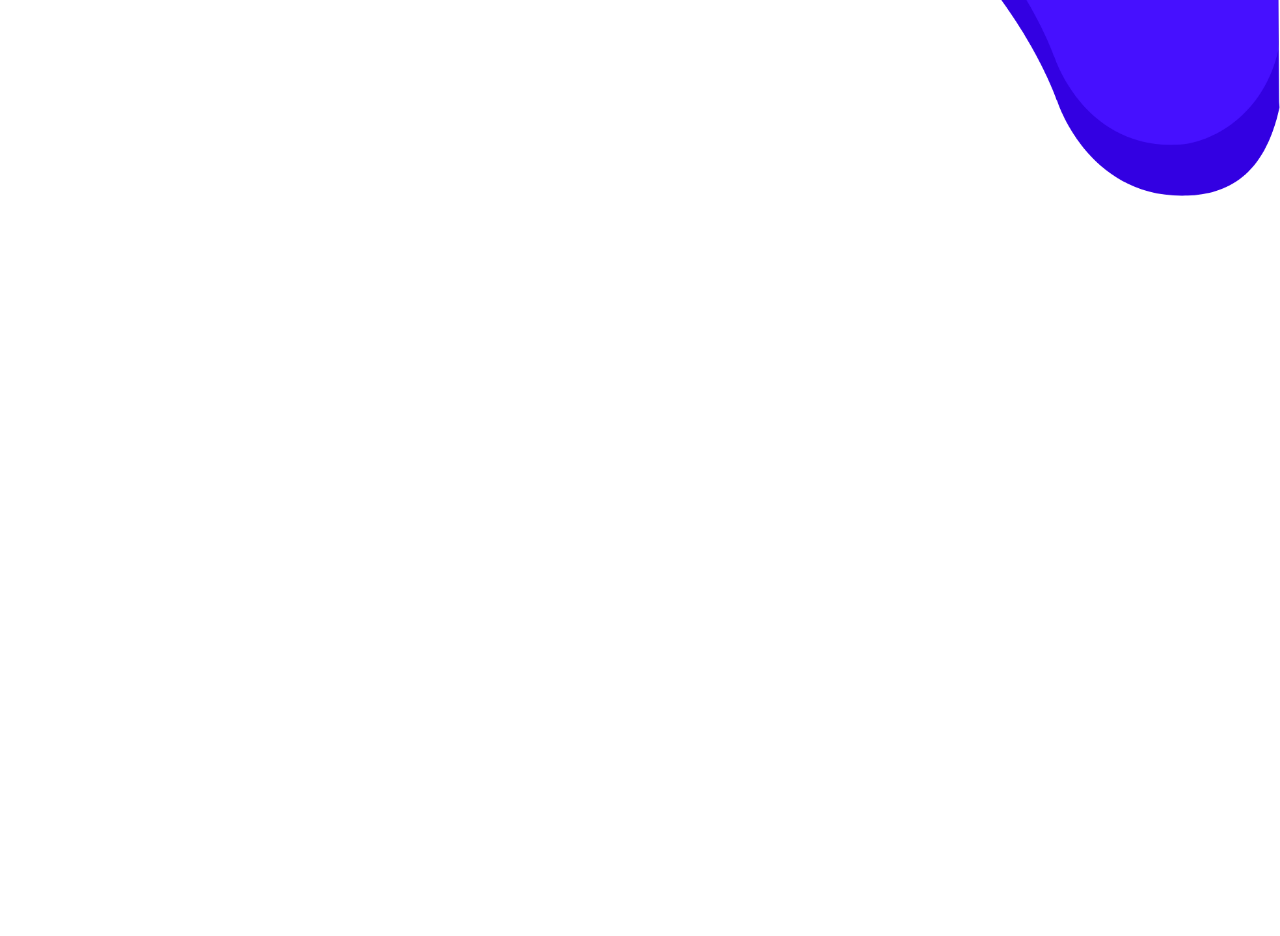
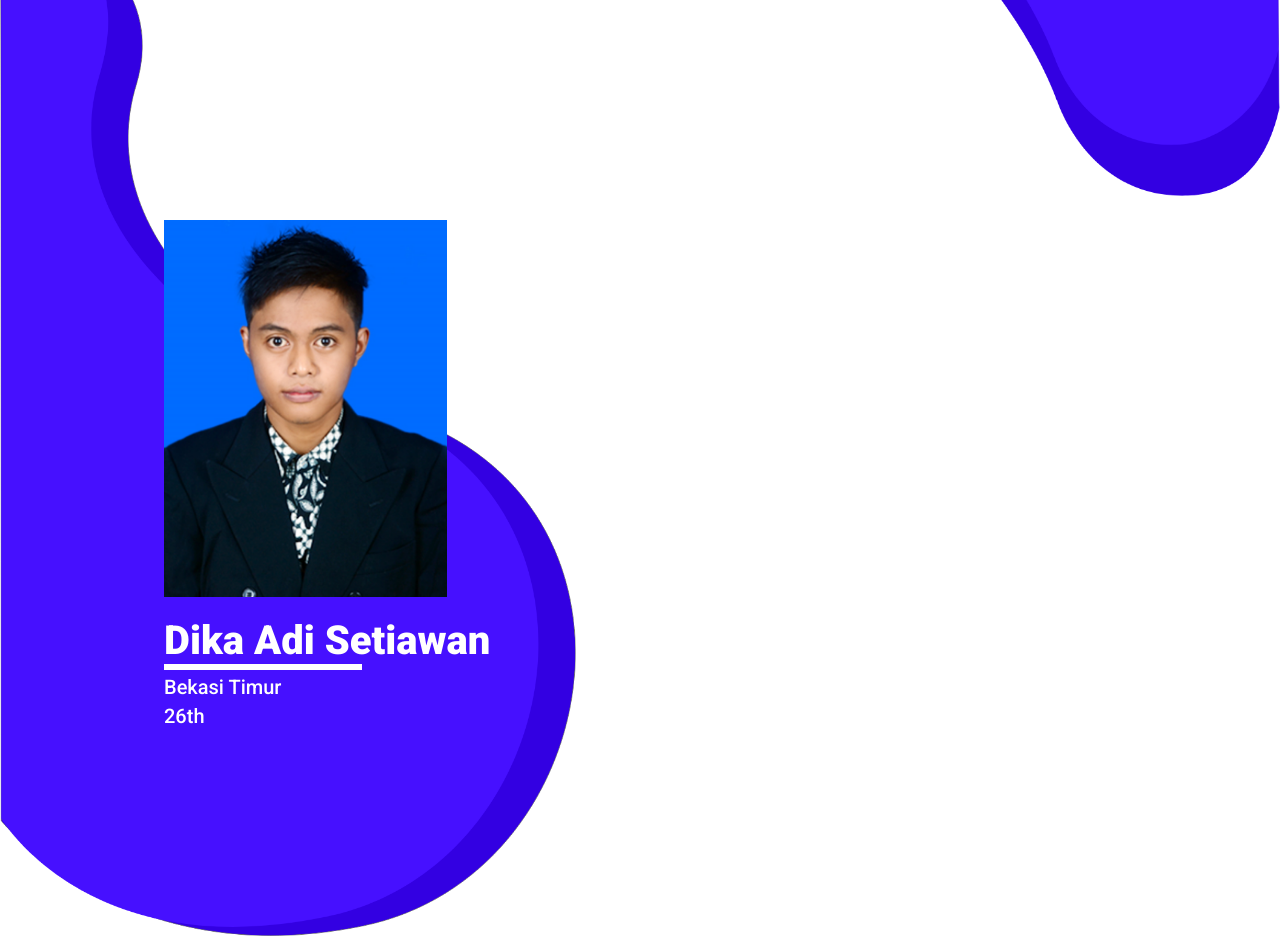
Before and after one commit to masdikaid/masdikaid.github.io, a plain HTML site: page index.html in a window 1280 px wide. Shown: the part 580-1516 px from the top of the page. Before the commit the page ends 920 px from the top, so only its background shows below. Drawn offline with Linux system fonts and the light colour scheme.

Commit message:
profile update

```diff
--- a/index.html
+++ b/index.html
@@ -9,6 +9,9 @@
 </head>
 <body>
     <header>
+
+        <!-- NAV BAR -->
+
         <nav class="nav-header">
             <ul class="ul-header">
                 <li class="li-header">Home</li>
@@ -20,6 +23,9 @@
         </nav>
     </header>
     <main>
+
+        <!-- JUMBOTRON -->
+
         <section class="jumbotron">
             <div class="tron-slogan">
                 <h2 class="slogan-text">LET'S GO UP</h2>
@@ -30,6 +36,27 @@
                 <img src="/src/assets/photo.png" alt="">
             </div>
         </section>
+
+        <!-- PROFILE -->
+        <section class="profile">
+            <div class="profile-bio">
+                <img class="bio-avatar" src="/src/assets/avatar.png" alt="" class="avatar">
+                <div class="bio-data">
+                    <h1>
+                        Dika Adi Setiawan
+                    </h1>
+                    <div>
+                        <span></span>
+                        <p>Bekasi Timur</p>
+                        <p>26th</p>
+                    </div>
+                </div>
+            </div>
+            <div class="profile-exp">
+
+            </div>
+        </section>
+
     </main>
 
 </body>
--- a/src/css/style.css
+++ b/src/css/style.css
@@ -37,7 +37,7 @@ header {
     background-position: top right;
     background-size: 70% auto;
     background-repeat: no-repeat;
-    height: 850px;
+    height: 830px;
     display: flex;
     padding-top: 70px;
     justify-content: space-between;
@@ -75,4 +75,61 @@ header {
 
 .tron-photo {
     margin: 20px;
+    width: 25%;
 }
+
+.tron-photo img {
+    width: 100%;
+}
+
+/* profile */
+
+.profile {
+    background-image: url(/src/assets/Bannersecond.png);
+    background-position: top left;
+    background-size: 45% auto;
+    background-repeat: no-repeat;
+    height: 900px;
+    position: relative;
+    top: -400px;
+    margin-bottom: -400px;
+    display: flex;
+    justify-content: space-around;
+    padding: 200px 50px 50px 50px;
+}
+
+.profile > div {
+    /* background-color: yellow; */
+    width: 40%;
+    padding-top: 80px;
+    padding-left: 70px;
+}
+
+.bio-avatar {
+    margin: 20px;
+    width: 60%;
+    display: block;
+}
+
+.bio-data {
+    color: white;
+    width: 70%;
+    margin: 20px;
+}
+
+.bio-data h1 {
+    font-size: 40px;
+    font-weight: 900;
+}
+
+.bio-data span {
+    height: 6px;
+    width: 60%;
+    display: block;
+    background-color: white;
+}
+
+.bio-data p {
+    margin-top: 5px;
+    font-size: 20px;
+}
```
